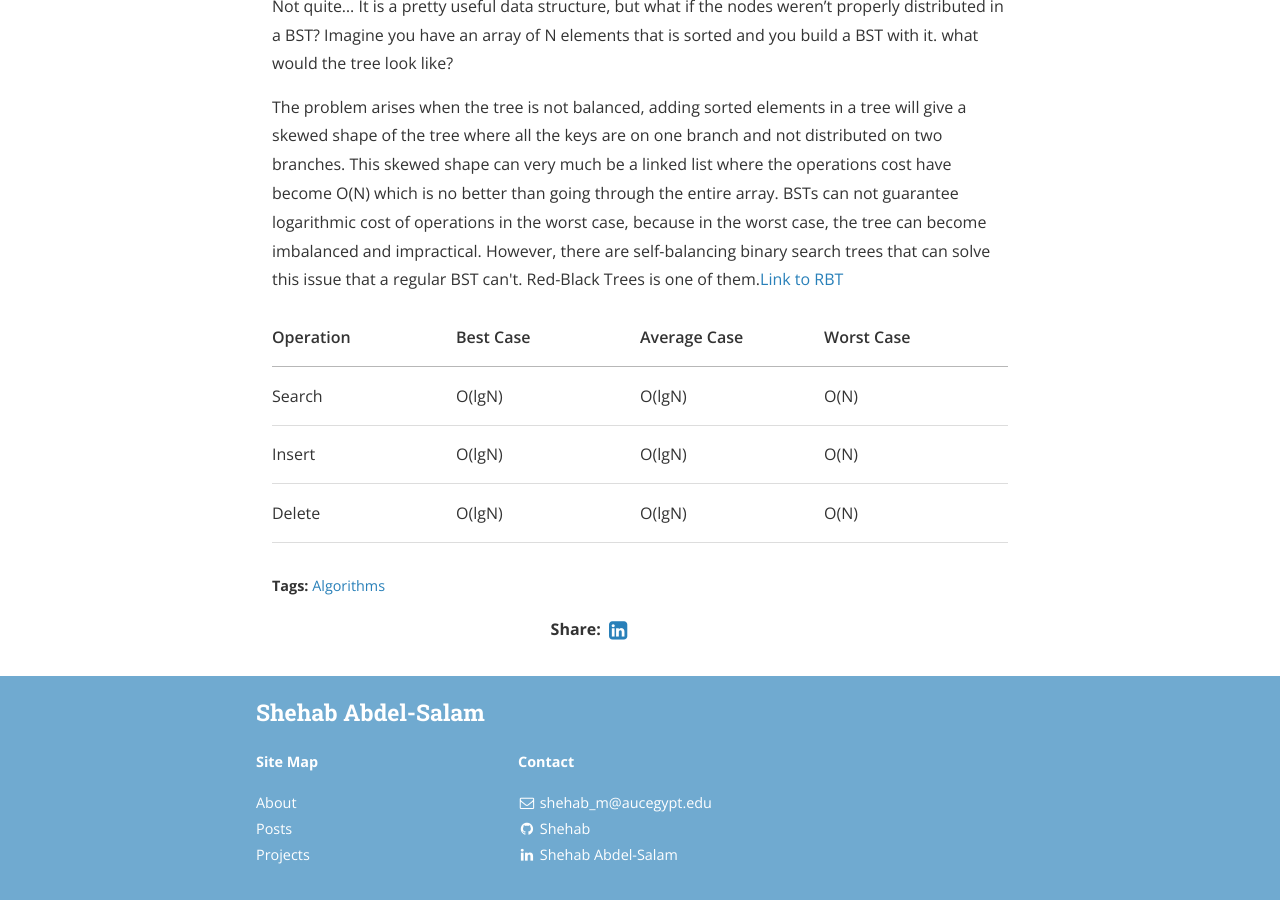
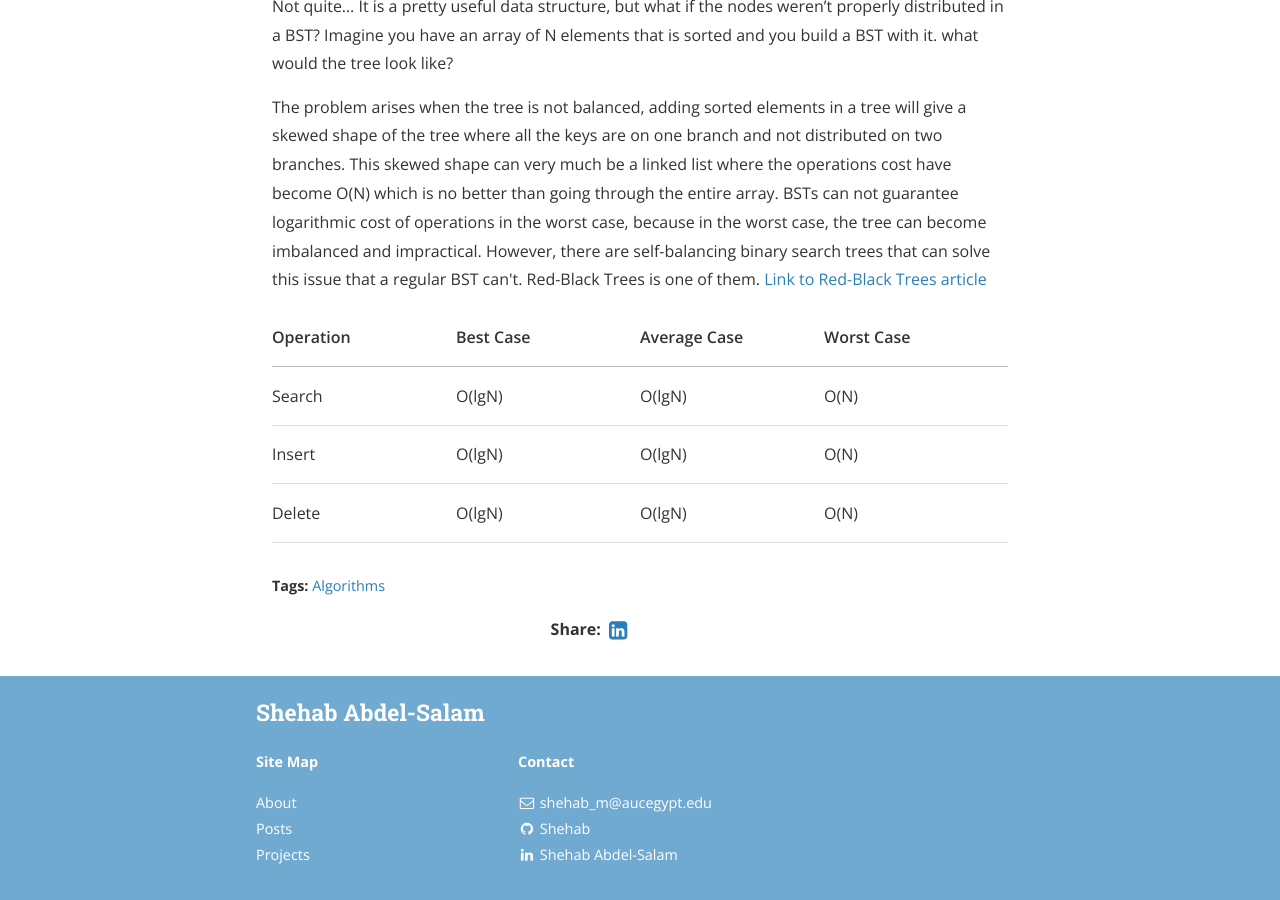
Before and after one commit to ShehabCE/shehabce.github.io, a Jekyll site: the page built from _posts/2018-10-19-Binary-Search-Trees.markdown, in a window 1280 px wide and 900 px high, scrolled down 5926 px. Built offline with Jekyll 4.4.1, drawn with Linux system fonts in a browser that asks for light colours; nearby versions of some CDN libraries; a style sheet for code colours, icons or effects is not loaded.

```diff
--- a/_posts/2018-10-19-Binary-Search-Trees.markdown
+++ b/_posts/2018-10-19-Binary-Search-Trees.markdown
@@ -180,7 +180,7 @@
 Not quite...
 It is a pretty useful data structure, but what if the nodes weren't properly distributed in a BST? Imagine you have an array of N elements that is sorted and you build a BST with it. what would the tree look like?
 <div>
-The problem arises when the tree is not balanced, adding sorted elements in a tree will give a skewed shape of the tree where all the keys are on one branch and not distributed on two branches. This skewed shape can very much be a linked list where the operations cost have become O(N) which is no better than going through the entire array. BSTs can not <emp>guarantee</emp> logarithmic cost of operations in the worst case, because in the worst case, the tree can become imbalanced and impractical. However, there are self-balancing binary search trees that can solve this issue that a regular BST can't. Red-Black Trees is one of them.<a href="https://shehabmmohamed.github.io/computer-science/2019/01/24/Red-Black-Trees.html" target="_blank">Link to RBT</a>
+The problem arises when the tree is not balanced, adding sorted elements in a tree will give a skewed shape of the tree where all the keys are on one branch and not distributed on two branches. This skewed shape can very much be a linked list where the operations cost have become O(N) which is no better than going through the entire array. BSTs can not <emp>guarantee</emp> logarithmic cost of operations in the worst case, because in the worst case, the tree can become imbalanced and impractical. However, there are self-balancing binary search trees that can solve this issue that a regular BST can't. Red-Black Trees is one of them. <a href="https://shehabmmohamed.github.io/computer-science/2019/01/24/Red-Black-Trees.html" target="_blank">Link to Red-Black Trees article</a>
 </div>
 
 <table cellpadding="0" cellspacing="0">
```
